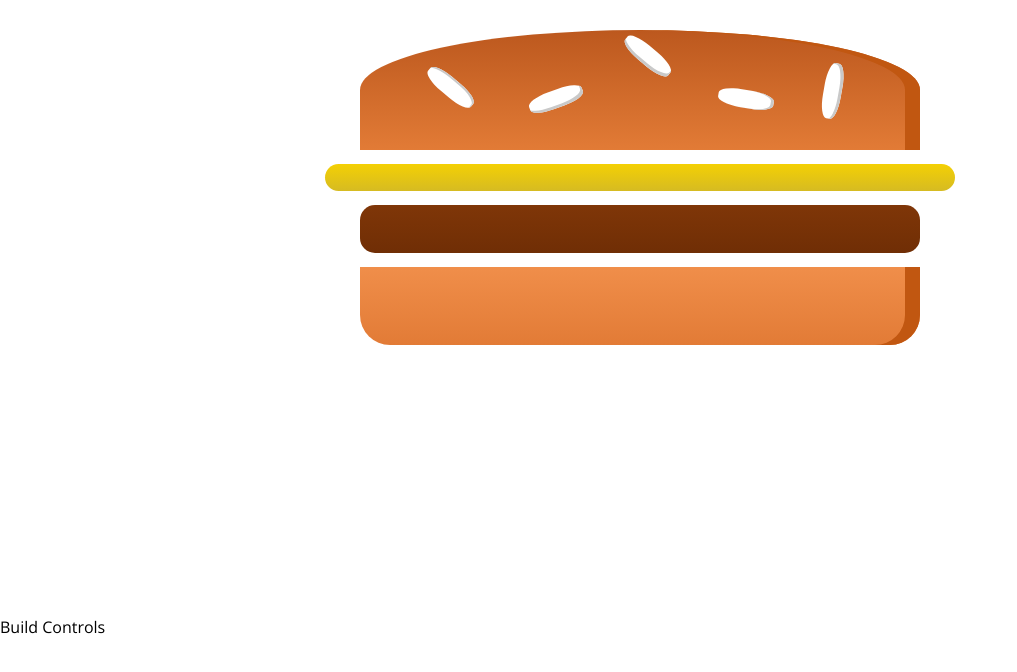
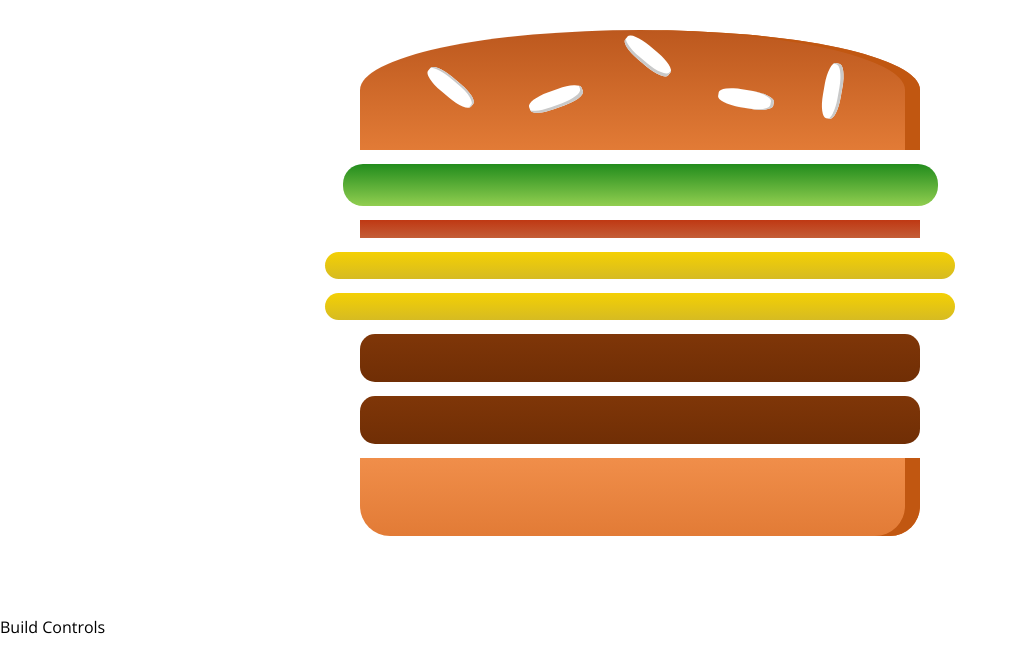
Before and after one commit to ustleseanbruneau/react-max-burger, a React (Create React App) app: page / in a window 1280 px wide. Shown: the top 672 px of the page, without its empty margins (0-1017 px from the left). Built offline with nearby package versions, Linux system fonts and the light colour scheme.

Commit message:
Lecture 156 - Outputting Burger Ingredients Dynamically

```diff
--- a/src/components/Burger/Burger.js
+++ b/src/components/Burger/Burger.js
@@ -4,11 +4,15 @@
 import BurgerIngredient from './BurgerIngredient/BurgerIngredient';
 
 const burger = (props) => {
+    const transformedIngredients = Object.keys(props.ingredients).map(igKey => {
+        return [...Array(props.ingredients[igKey])].map((_,i) => {
+            return <BurgerIngredient key={igKey + i} type={igKey} />
+        });
+    });
     return (
         <div class="Burger">
             <BurgerIngredient type="bread-top" />
-            <BurgerIngredient type="cheese" />
-            <BurgerIngredient type="meat" />
+            {transformedIngredients}
             <BurgerIngredient type="bread-bottom" />
         </div>
     );
--- a/src/components/Layout/Layout.js
+++ b/src/components/Layout/Layout.js
@@ -1,6 +1,6 @@
 import React from 'react';
 
-import Aux from '../../hoc/Aux';
+import Aux from '../../hoc/Auxiliary';
 
 import classes from './Layout.css';
 
--- a/src/containers/BurgerBuilder/BurgerBuilder.js
+++ b/src/containers/BurgerBuilder/BurgerBuilder.js
@@ -1,13 +1,26 @@
 import React, { Component } from 'react';
 
-import Aux from '../../hoc/Aux';
+import Aux from '../../hoc/Auxiliary';
 import Burger from '../../components/Burger/Burger';
 
 class BurgerBuilder extends Component {
+    // constructor(props) {
+    //     super(props);
+    //     this.state = {...}
+    // }
+
+    state = {
+        ingredients: {
+            salad: 1,
+            bacon: 1,
+            cheese: 2,
+            meat: 2
+        }
+    }
     render() {
         return (
             <Aux>
-                <Burger />
+                <Burger ingredients={this.state.ingredients} />
                 <div>Build Controls</div>
             </Aux>
         );
```
Also changed, not shown: src/hoc/Auxiliary.js (renamed from src/hoc/Aux.js).
